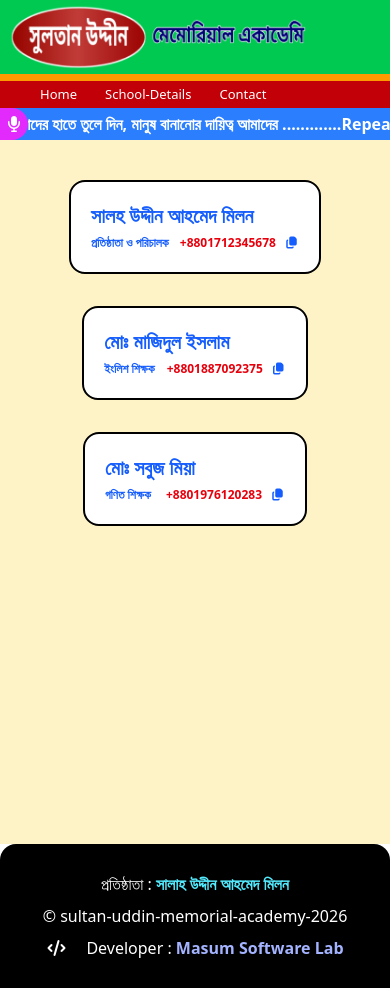
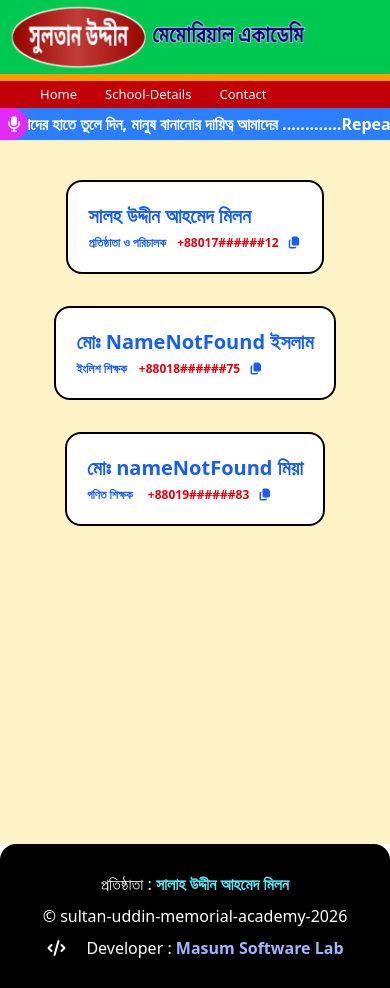
Before and after one commit to masummahmud5000/suma, a Next.js app: page /contact in a window 390 px wide. Built offline with nearby package versions, Linux system fonts and the light colour scheme.

Commit message:
Update teacher names and obfuscate phone numbers

```diff
--- a/app/contact/page.tsx
+++ b/app/contact/page.tsx
@@ -8,9 +8,9 @@ export const metadata: Metadata = {
 
 const SchoolDetails = () => {
     const teacher = [
-        {id:1,name: "মিলন",phone: "+8801712345678"},
-        {id:2,name: "মাজিদুল",phone: "+8801887092375"},
-        {id:3,name: "সবুজ",phone: "+8801976120283"}
+        {id:1,name: "মিলন",phone: "+88017######12"},
+        {id:2,name: "মাজিদুল",phone: "+88018######75"},
+        {id:3,name: "সবুজ",phone: "+88019######83"}
     ]
     return(
         <main className="flex flex-col items-center h-screen bg-amber-100 gap-8 py-45">
@@ -20,13 +20,13 @@ const SchoolDetails = () => {
             </div>
 
             <div className="bg-white py-5 px-5 rounded-2xl border-2">
-                <h1 className="text-xl text-blue-600 font-bold">মোঃ মাজিদুল ইসলাম</h1>
+                <h1 className="text-xl text-blue-600 font-bold">মোঃ NameNotFound ইসলাম</h1>
                 <h1 className="text-[12px] text-blue-600 font-bold mt-1">ইংলিশ শিক্ষক
                      <span className="text-red-600 ml-3">{teacher.find(u => u.id === 2)?.phone}</span><Copy name={teacher.find(u => u.id === 2)?.name ?? ""} value={teacher.find(u => u.id === 2)?.phone ?? ""}/></h1>
             </div>
 
             <div className="bg-white py-5 px-5 rounded-2xl border-2">
-                <h1 className="text-xl text-blue-600 font-bold">মোঃ সবুজ মিয়া</h1>
+                <h1 className="text-xl text-blue-600 font-bold">মোঃ nameNotFound মিয়া</h1>
                 <h1 className="text-[12px] text-blue-600 font-bold mt-1">গণিত শিক্ষক <span className="text-red-600 ml-3">{teacher.find(u => u.id === 3)?.phone}</span><Copy name={teacher.find(u => u.id === 3)?.name ?? ""} value={teacher.find(u => u.id === 3)?.phone ?? ""}/></h1>
             </div>
         </main>
```
